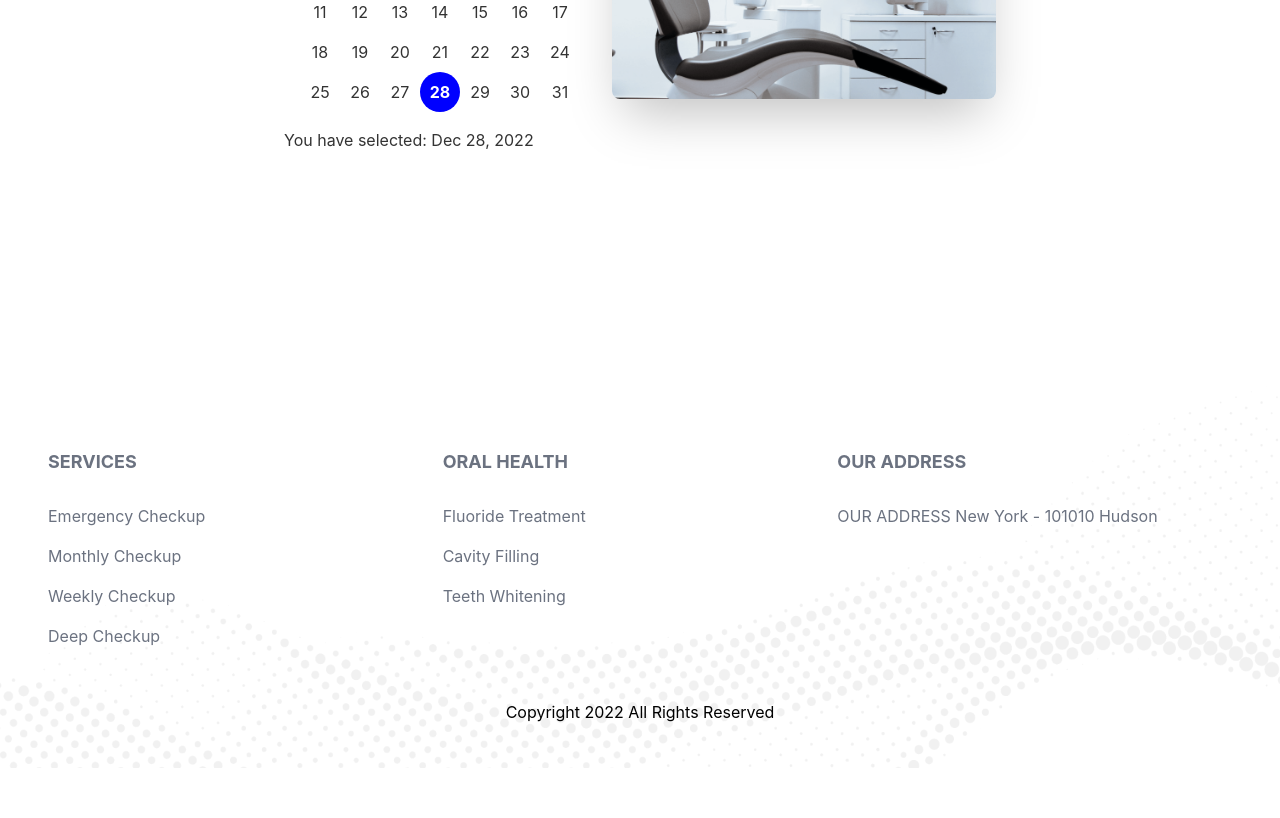
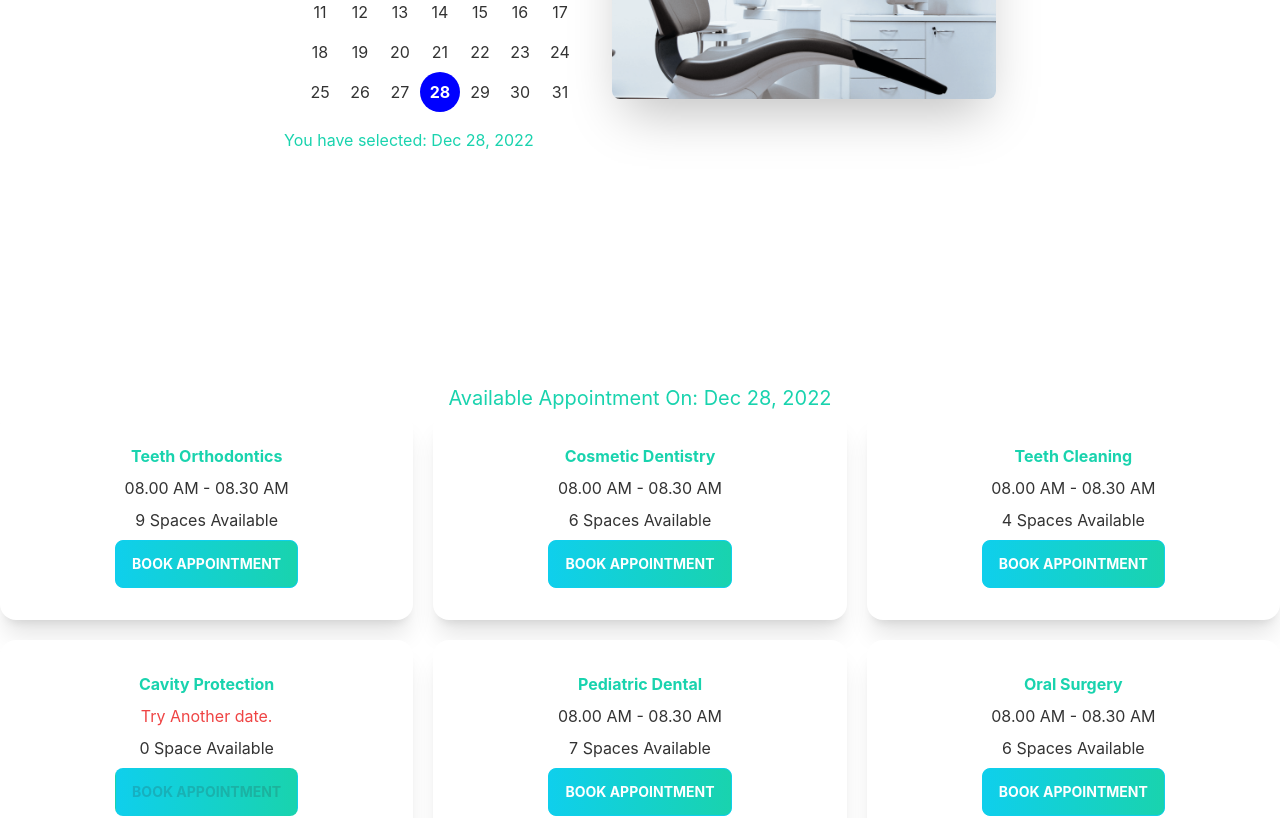
Before and after one commit to bulbulahammed/Al-Shefa-Client, a React (Create React App) app: page /appointment in a window 1280 px wide. Shown: the part 480-1298 px from the top of the page. Before the commit the page ends 1248 px from the top, so only its background shows below. Built offline with nearby package versions, Linux system fonts and the light colour scheme.

Commit message:
Available Appointment

```diff
--- /dev/null
+++ b/public/services.json
@@ -0,0 +1,69 @@
+[
+  {
+    "_id": 1,
+    "name": "Teeth Orthodontics",
+    "slots": [
+      "08.00 AM - 08.30 AM",
+      "08.30 AM - 09.00 AM",
+      "09.00 AM - 09.30 AM",
+      "09.30 AM - 10.00 AM",
+      "10.00 AM - 10.30 AM",
+      "10.30 AM - 11.00 AM",
+      "02.30 PM - 03.00 PM",
+      "03.00 PM - 03.30 PM",
+      "03.30 PM - 04.00 PM"
+    ]
+  },
+  {
+    "_id": 2,
+    "name": "Cosmetic Dentistry",
+    "slots": [
+      "08.00 AM - 08.30 AM",
+      "08.30 AM - 09.00 AM",
+      "09.00 AM - 09.30 AM",
+      "09.30 AM - 10.00 AM",
+      "10.00 AM - 10.30 AM",
+      "10.30 AM - 11.00 AM"
+    ]
+  },
+  {
+    "_id": 3,
+    "name": "Teeth Cleaning",
+    "slots": [
+      "08.00 AM - 08.30 AM",
+      "08.30 AM - 09.00 AM",
+      "09.00 AM - 09.30 AM",
+      "10.30 AM - 11.00 AM"
+    ]
+  },
+  {
+    "_id": 4,
+    "name": "Cavity Protection",
+    "slots": []
+  },
+  {
+    "_id": 5,
+    "name": "Pediatric Dental",
+    "slots": [
+      "08.00 AM - 08.30 AM",
+      "08.30 AM - 09.00 AM",
+      "09.00 AM - 09.30 AM",
+      "09.30 AM - 10.00 AM",
+      "10.00 AM - 10.30 AM",
+      "10.30 AM - 11.00 AM",
+      "05.00 PM - 05.30 PM"
+    ]
+  },
+  {
+    "_id": 6,
+    "name": "Oral Surgery",
+    "slots": [
+      "08.00 AM - 08.30 AM",
+      "08.30 AM - 09.00 AM",
+      "09.00 AM - 09.30 AM",
+      "09.30 AM - 10.00 AM",
+      "10.00 AM - 10.30 AM",
+      "10.30 AM - 11.00 AM"
+    ]
+  }
+]
--- a/src/pages/Appointment/Appointment.js
+++ b/src/pages/Appointment/Appointment.js
@@ -1,11 +1,14 @@
-import React from 'react';
+import React, { useState } from 'react';
 import Footer from '../Shared/Footer';
 import AppointmentBanner from './AppointmentBanner';
+import AvailableAppointment from './AvailableAppointment';
 
 const Appointment = () => {
+    const [date,setDate] = useState(new Date())
     return (
         <div>
-            <AppointmentBanner/>
+            <AppointmentBanner date={date} setDate={setDate}/>
+            <AvailableAppointment date={date}/>
             <Footer/>
         </div>
     );
--- a/src/pages/Appointment/AppointmentBanner.js
+++ b/src/pages/Appointment/AppointmentBanner.js
@@ -1,23 +1,23 @@
 import { format } from 'date-fns';
-import React, { useState } from 'react';
+import React from 'react';
 import { DayPicker } from 'react-day-picker';
 import 'react-day-picker/dist/style.css';
 import chair from "../../assets/images/chair.png";
 
 
-const AppointmentBanner = () => {
-    const [date,setDate] = useState(new Date())
+const AppointmentBanner = ({date,setDate}) => {
+
     return (
-        <div class="hero min-h-screen">
-            <div class="hero-content flex-col lg:flex-row-reverse">
-                <img src={chair} class="max-w-sm rounded-lg shadow-2xl" alt="Appointment banner" />
+        <div className="hero min-h-screen">
+            <div className="hero-content flex-col lg:flex-row-reverse">
+                <img src={chair} className="max-w-sm rounded-lg shadow-2xl" alt="Appointment banner" />
                 <div>
                     <DayPicker
                     mode="single"
                     selected={date}
                     onSelect={setDate}
                     />
-                    <p>You have selected: {format(date,'PP')} </p>
+                    <p className='text-secondary'>You have selected: {format(date,'PP')} </p>
                 </div>
             </div>
         </div>
--- /dev/null
+++ b/src/pages/Appointment/AvailableAppointment.js
@@ -0,0 +1,29 @@
+import { format } from 'date-fns';
+import React, { useEffect, useState } from 'react';
+import Service from './Service';
+
+const AvailableAppointment = ({date}) => {
+    const [services, setServices] = useState([]);
+
+    useEffect(()=>{
+        fetch('services.json')
+        .then(res=> res.json())
+        .then(data=>setServices(data))
+    },[])
+
+    return (
+        <div className=''>
+            <h3 className='text-xl text-secondary text-center'>Available Appointment On: {format(date,'PP')}</h3>
+            <div className='grid grid-cols-1 md:grid-cols-2 lg:grid-cols-3 gap-5'>
+                {
+                    services.map(service=><Service
+                        key={service._id}
+                        service={service}
+                        ></Service>)
+                }
+            </div>
+        </div>
+    );
+};
+
+export default AvailableAppointment;
--- /dev/null
+++ b/src/pages/Appointment/Service.js
@@ -0,0 +1,25 @@
+import React from 'react';
+
+const Service = ({service}) => {
+    const {name, slots} = service;
+    return (
+        <div class="card lg:max-w-lg bg-base-100 shadow-xl">
+            <div class="card-body text-center">
+                <h2 class="text-secondary font-bold">{name}</h2>
+                <p>
+                    {
+                        slots.length > 0
+                        ? <span>{slots[0]}</span>
+                        : <span className='text-red-500'>Try Another date.</span>
+                    }
+                </p>
+                <p>{slots.length} {slots.length > 1 ? "Spaces"  : "Space"} Available</p>
+                <div class="card-actions justify-center">
+                <button  disabled={slots.length === 0} className="btn btn-primary text-white font-bold uppercase bg-gradient-to-r from-primary to-secondary">Book Appointment</button>
+                </div>
+            </div>
+        </div>
+    );
+};
+
+export default Service;
```
